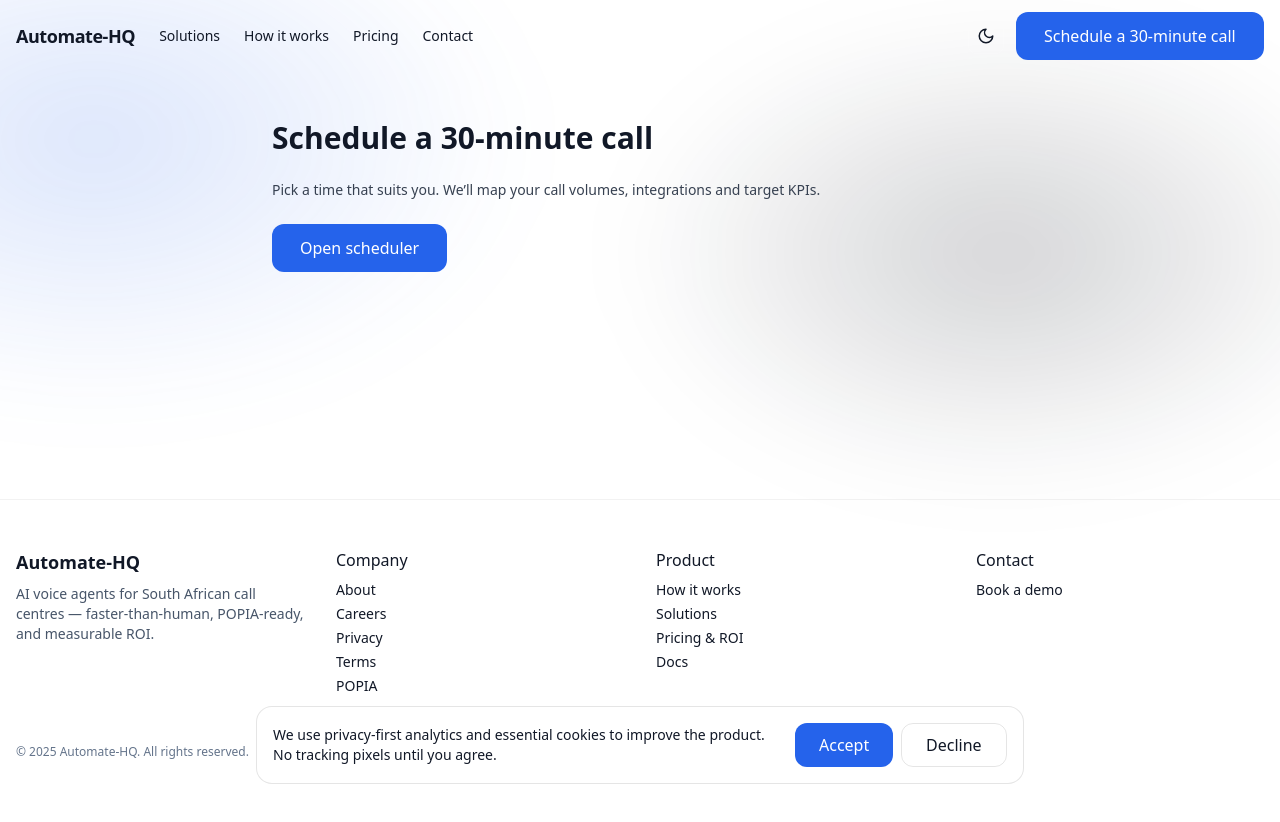
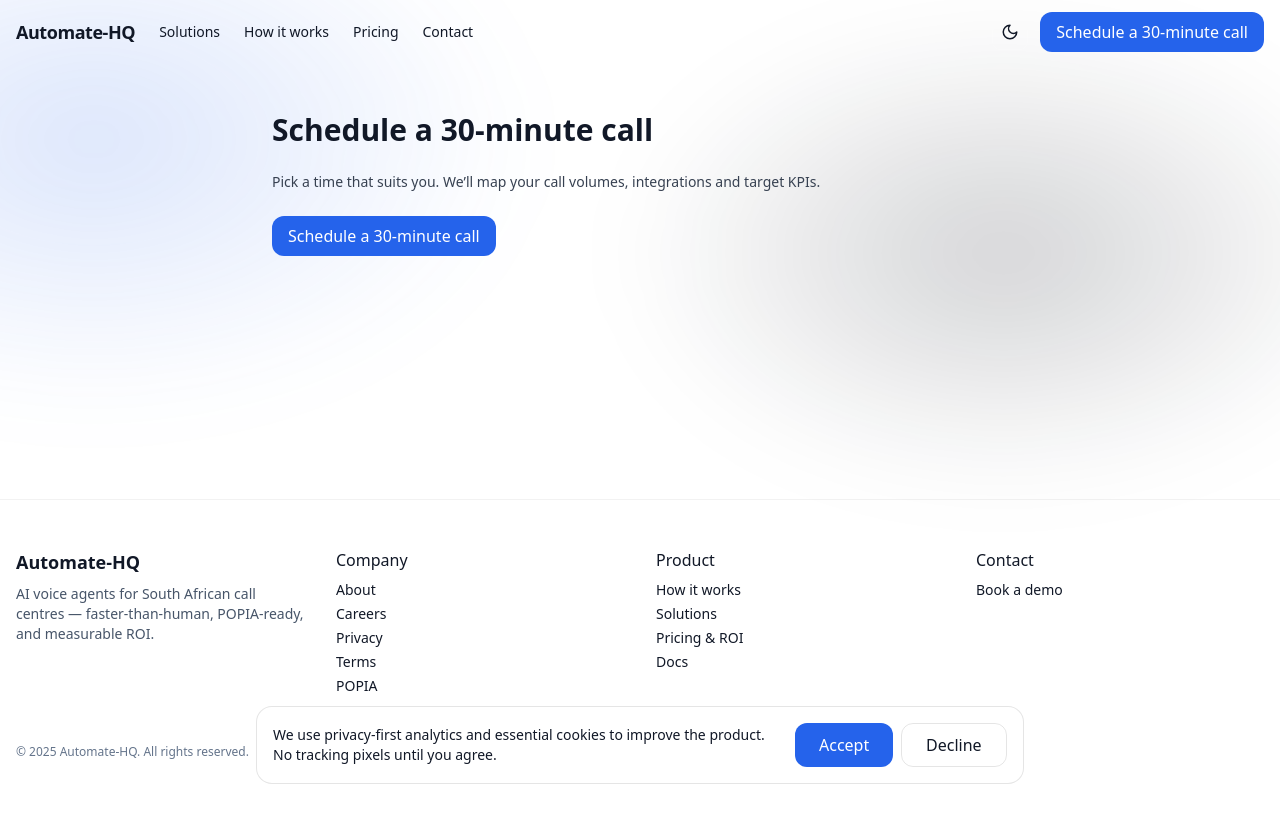
Before and after one commit to DushyantCsharp/AI-Agent, a Next.js app: page /contact in a window 1280 px wide. Shown: the top 822 px of the page. Built offline with nearby package versions, Linux system fonts and the light colour scheme; no server answers.

Commit message:
Update calendly-modal.tsx

```diff
--- a/components/calendly-modal.tsx
+++ b/components/calendly-modal.tsx
@@ -1,39 +1,30 @@
+// components/calendly-modal.tsx
 "use client";
-import { useMemo, useState } from "react";
-import { Button } from "@/components/ui/button";
-import { Dialog, DialogBody, DialogHeader } from "@/components/ui/dialog";
 
-function themed(url?: string) {
-  if (!url) return undefined;
-  const hasQ = url.includes("?");
-  const qp = "hide_gdpr_banner=1&background_color=ffffff&text_color=0B0F1A&primary_color=2563EB";
-  return `${url}${hasQ ? "&" : "?"}${qp}`;
-}
+import { useState } from "react";
 
-export function CalendlyButton({ label = "Schedule a 30-minute call" }: { label?: string }) {
-  const [open, setOpen] = useState(false);
+const DEFAULT = "https://calendly.com/automate-hq/30min";
+const CALENDLY_URL =
+  process.env.NEXT_PUBLIC_CALENDLY_URL && process.env.NEXT_PUBLIC_CALENDLY_URL.trim() !== ""
+    ? process.env.NEXT_PUBLIC_CALENDLY_URL
+    : DEFAULT;
+
+export function CalendlyButton({ url }: { url?: string }) {
+  const href = (url ?? CALENDLY_URL).trim();
+
+  if (!href.startsWith("http")) {
+    // Hide rather than show a scary message in production
+    return null;
+  }
+
   return (
-    <>
-      <Button size="lg" onClick={() => setOpen(true)}>{label}</Button>
-      <CalendlyModal open={open} onClose={() => setOpen(false)} />
-    </>
+    <a
+      href={href}
+      target="_blank"
+      rel="noreferrer"
+      className="inline-flex items-center rounded-xl px-4 py-2 bg-blue-600 text-white hover:bg-blue-700"
+    >
+      Schedule a 30-minute call
+    </a>
   );
 }
-
-export function CalendlyModal({ open, onClose }: { open: boolean; onClose: () => void }) {
-  const raw = process.env.NEXT_PUBLIC_CALENDLY_URL as string | undefined;
-  const url = useMemo(() => themed(raw), [raw]);
-
-  return (
-    <Dialog open={open} onClose={onClose}>
-      <DialogHeader title="Schedule a 30-minute call" onClose={onClose} />
-      <DialogBody>
-        {url ? (
-          <iframe src={url} title="Schedule a 30-minute call" style={{ width: "100%", height: "75vh", border: 0 }} />
-        ) : (
-          <div className="p-6 text-sm">Set <code>NEXT_PUBLIC_CALENDLY_URL</code> in <code>.env.local</code>.</div>
-        )}
-      </DialogBody>
-    </Dialog>
-  );
-}
```
